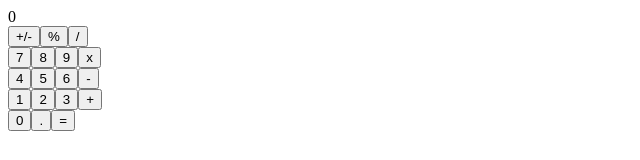
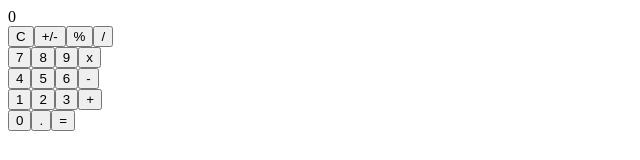
Before and after one commit to emilysas/Calculator, a React (Create React App) app: page / in a window 1280 px wide. Shown: the top 160 px of the page, without its empty margins (0-640 px from the left). Built offline with nearby package versions, Linux system fonts and the light colour scheme.

Commit message:
Adding clear button functionality

```diff
--- a/src/Calculator.jsx
+++ b/src/Calculator.jsx
@@ -53,6 +53,7 @@ class Calculator extends Component {
         this.addDecimal = this.addDecimal.bind(this);
         this.calculate  = this.calculate.bind(this);
         this.update = this.updateInputDisplay.bind(this);
+        this.clear = this.clear.bind(this);
     }
 
     updateInputDisplay(input) {
@@ -103,6 +104,14 @@ class Calculator extends Component {
         }));
     }
 
+    clear(){
+        this.setState(prevState => ({
+            inputArray:[],
+            digits: [],
+            total: 0
+        }));
+    }
+
     render(){
         console.log(this.state);
         return(
@@ -113,6 +122,7 @@ class Calculator extends Component {
                 </div>
 
                 {/* <Buttons> */}
+                    <button value="C" onClick={this.clear}>C</button>
                     <button value="+/-" onClick={this.negate}>+/-</button>
                     <button value="%" onClick={this.percentage()}>%</button>
                     <button value="/" onClick={() => this.update("/")}>/</button>
```
